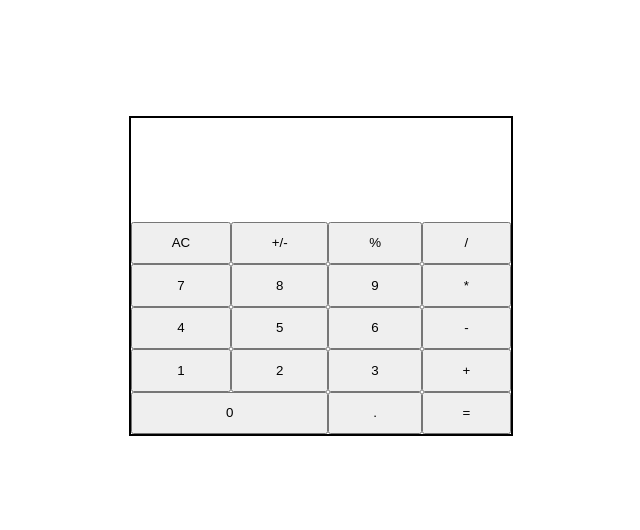
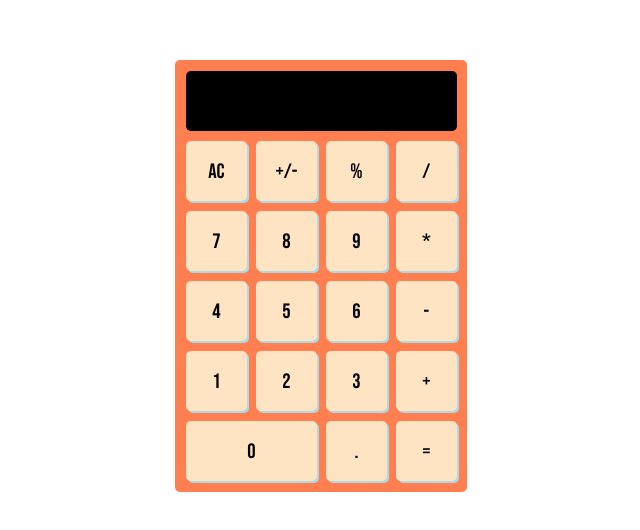
Before and after one commit to jjgray90/js-calculator, a plain HTML site: page index.html in a window 1280 px wide. Shown: the part 124-654 px from the top of the page, without its empty margins (319-959 px from the left). Drawn offline with Linux system fonts and the light colour scheme.

Commit message:
started styling

```diff
--- a/_calculator.scss
+++ b/_calculator.scss
@@ -1,8 +1,13 @@
-.calculator__grid {
-  width: 30vw;
-  height: 40vh;
-  border: 2px solid black;
+@use "./variables" as *;
+
+.calculator {
+  background-color: coral;
+  max-width: 18.25rem;
+  padding: 0.4rem;
+  border-radius: 5px;
   display: grid;
+  grid-auto-columns: 70px;
+  grid-auto-rows: 70px;
   grid-template-areas:
     "output output output output"
     "remove posNeg percent divide"
@@ -11,12 +16,34 @@
     "one two three plus"
     "zero zero decimal equals";
 
-  .calculator__grid-output {
-    height: 5rem;
+  .calculator__output-container {
+    // min-height: 3rem;
     grid-area: output;
+    background-color: black;
+    border-radius: 5px;
+    display: flex;
+    justify-content: end;
+    align-items: flex-end;
+    padding: 0.3rem;
+    margin: 0.3rem;
+
+    .calculator__output {
+      font-family: $font-output;
+      color: lime;
+      // text-align: right;
+      height: 2.5rem;
+      font-size: 2.5rem;
+    }
   }
 
-  .calculator__grid-inputs {
+  .calculator__inputs {
+    font-family: $font-input;
+    font-size: 1.3rem;
+    background-color: bisque;
+    box-shadow: 2px 2px lightblue;
+    margin: 0.3rem;
+    border-radius: 5px;
+
     &--ac {
       grid-area: remove;
     }
--- a/_resets.scss
+++ b/_resets.scss
@@ -1,3 +1,5 @@
+@use "./variables" as *;
+
 * {
   padding: 0;
   margin: 0;
@@ -10,3 +12,15 @@ body {
   justify-content: center;
   align-items: center;
 }
+
+button,
+input[type="submit"],
+input[type="reset"] {
+  background: none;
+  color: inherit;
+  border: none;
+  padding: 0;
+  font: $font-input;
+  cursor: pointer;
+  outline: inherit;
+}
--- a/_variables.scss
+++ b/_variables.scss
@@ -0,0 +1,4 @@
+@import url("https://fonts.googleapis.com/css2?family=Audiowide&family=Bebas+Neue&display=swap");
+
+$font-output: "Audiowide", cursive;
+$font-input: "Bebas Neue", cursive;
--- a/index.html
+++ b/index.html
@@ -11,27 +11,29 @@
 </head>
 
 <body>
-    <section class="calculator__grid">
-        <div id="output" class="calculator__grid-output"></div>
-        <button value="clear" class="calc-inputs calculator__grid-inputs--ac">AC</button>
-        <button value="posNeg" class="calc-inputs calculator__grid-inputs--posNeg">+/-</button>
-        <button value="%" class="calc-inputs calculator__grid-inputs--percent">%</button>
-        <button value="/" class="calc-inputs calculator__grid-inputs--divide">/</button>
-        <button value="7" class="calc-inputs calculator__grid-inputs--seven">7</button>
-        <button value="8" class="calc-inputs calculator__grid-inputs--eight">8</button>
-        <button value="9" class="calc-inputs calculator__grid-inputs--nine">9</button>
-        <button value="*" class="calc-inputs calculator__grid-inputs--multiply">*</button>
-        <button value="4" class="calc-inputs calculator__grid-inputs--four">4</button>
-        <button value="5" class="calc-inputs calculator__grid-inputs--five">5</button>
-        <button value="6" class="calc-inputs calculator__grid-inputs--six">6</button>
-        <button value="-" class="calc-inputs calculator__grid-inputs--minus">-</button>
-        <button value="1" class="calc-inputs calculator__grid-inputs--one">1</button>
-        <button value="2" class="calc-inputs calculator__grid-inputs--two">2</button>
-        <button value="3" class="calc-inputs calculator__grid-inputs--three">3</button>
-        <button value="+" class="calc-inputs calculator__grid-inputs--plus">+</button>
-        <button value="0" class="calc-inputs calculator__grid-inputs--zero">0</button>
-        <button value="." class="calc-inputs calculator__grid-inputs--decimal">.</button>
-        <button value="=" class="calc-inputs calculator__grid-inputs--equals">=</button>
+    <section class="calculator">
+        <div class="calculator__output-container">
+            <p id="output" class="calculator__output"></p>
+        </div>
+        <button value="clear" class="calculator__inputs calculator__inputs--ac">AC</button>
+        <button value="posNeg" class="calculator__inputs calculator__inputs--posNeg">+/-</button>
+        <button value="%" class="calculator__inputs calculator__inputs--percent">%</button>
+        <button value="/" class="calculator__inputs calculator__inputs--divide">/</button>
+        <button value="7" class="calculator__inputs calculator__inputs--seven">7</button>
+        <button value="8" class="calculator__inputs calculator__inputs--eight">8</button>
+        <button value="9" class="calculator__inputs calculator__inputs--nine">9</button>
+        <button value="*" class="calculator__inputs calculator__inputs--multiply">*</button>
+        <button value="4" class="calculator__inputs calculator__inputs--four">4</button>
+        <button value="5" class="calculator__inputs calculator__inputs--five">5</button>
+        <button value="6" class="calculator__inputs calculator__inputs--six">6</button>
+        <button value="-" class="calculator__inputs calculator__inputs--minus">-</button>
+        <button value="1" class="calculator__inputs calculator__inputs--one">1</button>
+        <button value="2" class="calculator__inputs calculator__inputs--two">2</button>
+        <button value="3" class="calculator__inputs calculator__inputs--three">3</button>
+        <button value="+" class="calculator__inputs calculator__inputs--plus">+</button>
+        <button value="0" class="calculator__inputs calculator__inputs--zero">0</button>
+        <button value="." class="calculator__inputs calculator__inputs--decimal">.</button>
+        <button value="=" class="calculator__inputs calculator__inputs--equals">=</button>
     </section>
 </body>
 
--- a/main.js
+++ b/main.js
@@ -4,7 +4,7 @@ let symbol;
 const inputReg = /^[0-9.\bclear\b]*$/;
 const methodReg = /^[-/*+%]*$/;
 const output = document.querySelector("#output");
-const inputFields = document.querySelectorAll(".calc-inputs");
+const inputFields = document.querySelectorAll(".calculator__inputs");
 
 // Reset all variables
 
@@ -19,7 +19,8 @@ const getReset = () => {
 
 const getInput = (event) => {
   let input = event.target.value;
-
+  // let input = event.key === "5";
+  console.log(input);
   if (input === "clear") {
     getReset();
   } else if (!symbol) {
@@ -87,6 +88,8 @@ const getEquation = () => {
 inputFields.forEach((input) => {
   if (input.value.match(inputReg)) {
     input.addEventListener("click", getInput);
+    // input.addEventListener("click", getInput);
+    console.dir(input);
   } else if (input.value.match(methodReg)) {
     input.addEventListener("click", getMethod);
   } else if (input.value.match("posNeg")) {
```
Also changed, not shown: styles.css.
